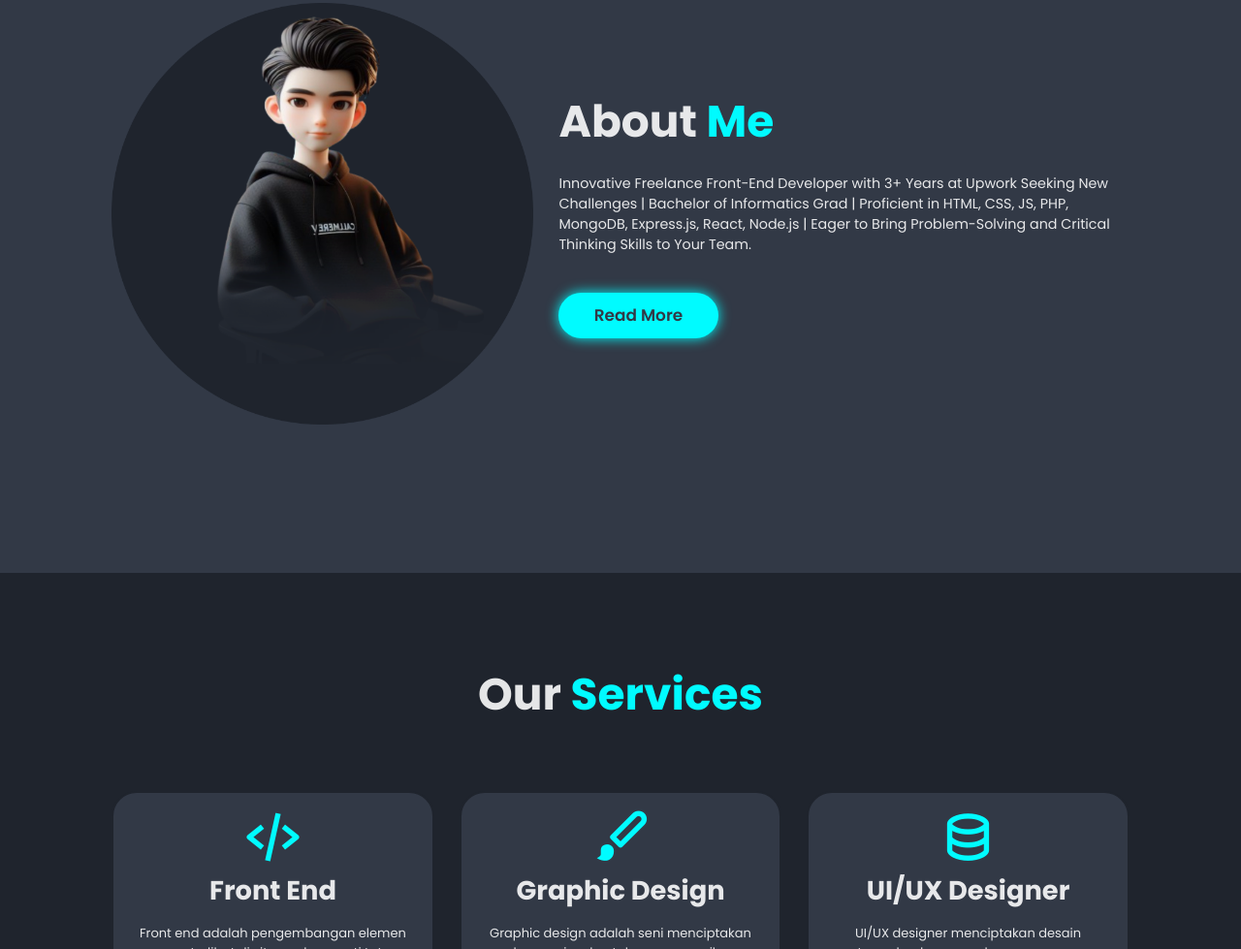
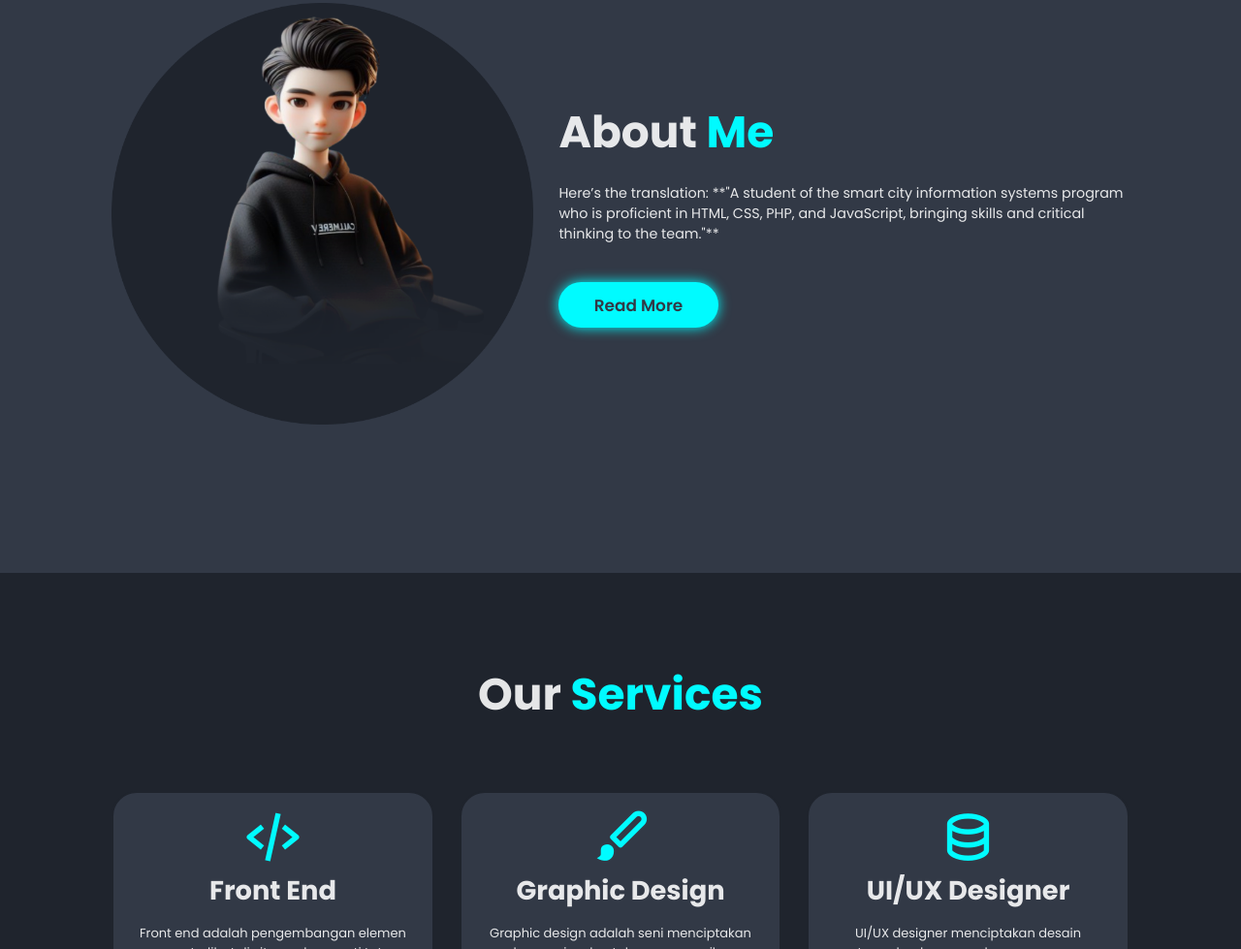
Before and after one commit to Firjamuhammad/portofolio, a plain HTML site: page index.html in a window 1280 px wide. Shown: the part 1009-1988 px from the top of the page at 97% size. Drawn offline with nearby package versions, Linux system fonts and the light colour scheme.

Commit message:
Update index.html

```diff
--- a/index.html
+++ b/index.html
@@ -73,10 +73,9 @@
       <div class="about-content">
         <h2 class="heading">About <span>Me</span></h2>
         <p>
-          Innovative Freelance Front-End Developer with 3+ Years at Upwork
-          Seeking New Challenges | Bachelor of Informatics Grad | Proficient in
-          HTML, CSS, JS, PHP, MongoDB, Express.js, React, Node.js | Eager to
-          Bring Problem-Solving and Critical Thinking Skills to Your Team.
+          Here’s the translation:
+
+**"A student of the smart city information systems program who is proficient in HTML, CSS, PHP, and JavaScript, bringing skills and critical thinking to the team."**
         </p>
         <a href="#" class="btn">Read More</a>
       </div>
```
